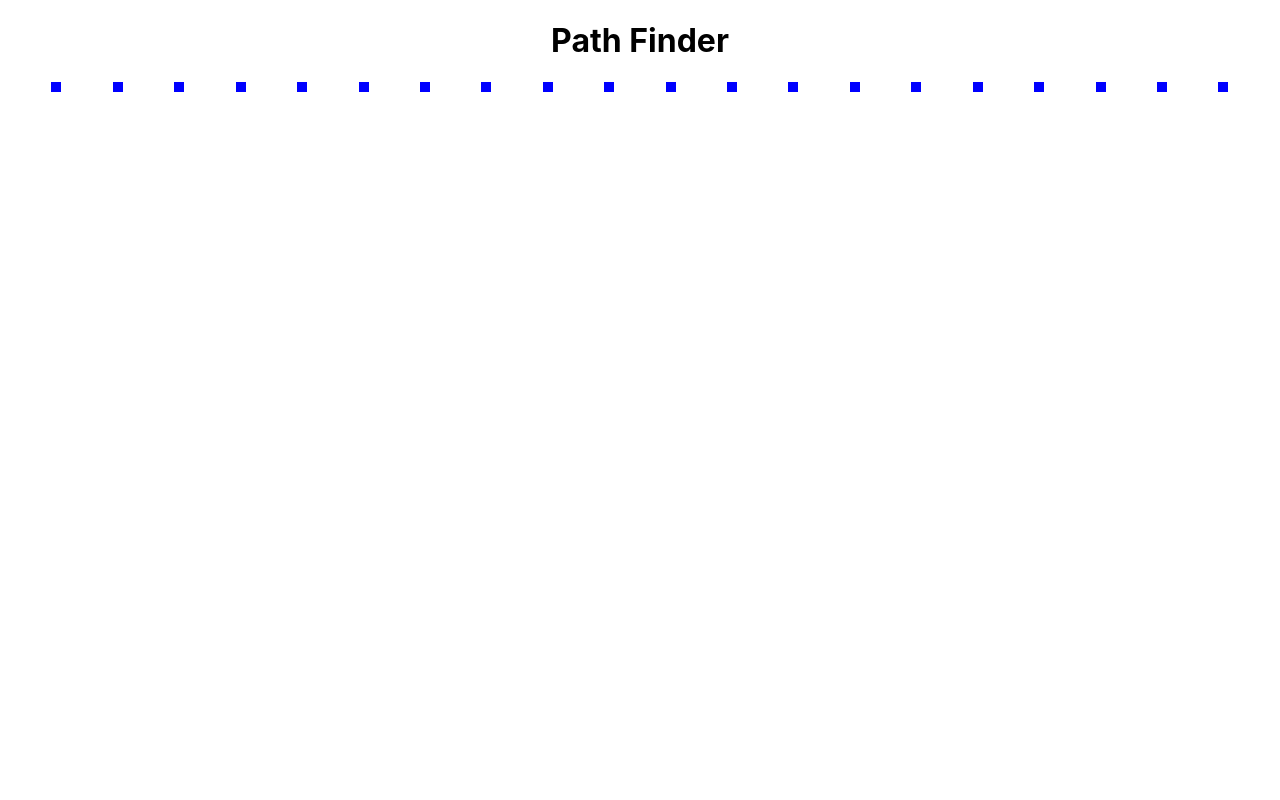
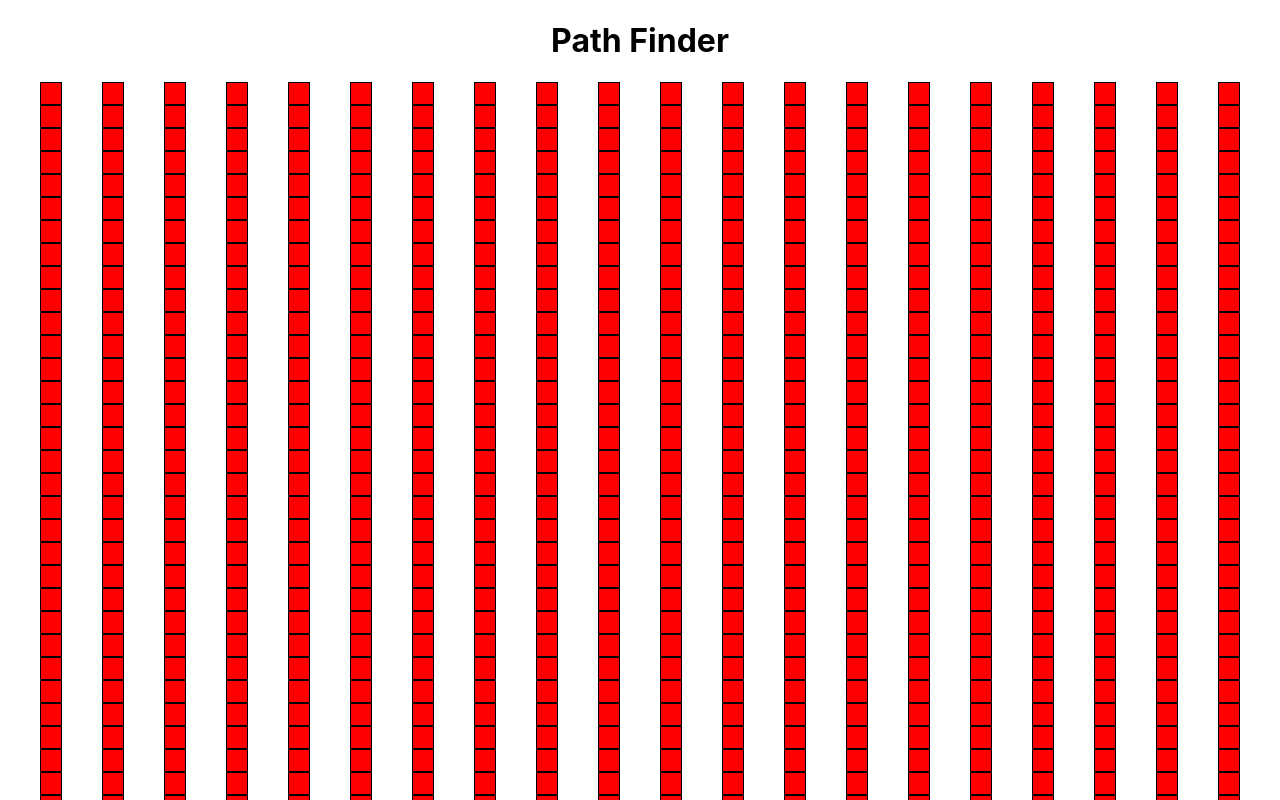
Before and after one commit to dball1126/path_finding_visualizer, a React (Create React App) app: page / in a window 1280 px wide. Shown: the top 800 px of the page. Built offline with nearby package versions, Linux system fonts and the light colour scheme.

Commit message:
grid renders successfully

```diff
--- a/src/App.css
+++ b/src/App.css
@@ -28,7 +28,15 @@
 }
 
 .nodes {
-  background-color: blue;
-  width: 10px;
-  height: 10px;
+  /* background-color: blue; */
+  /* width: 10px;
+  height: 10px; */
 }
+
+.actual-node{
+  width:20px;
+  height:20px;
+  background-color: red;
+  padding-bottom:1px;
+  border: 1px solid black;
+}
--- a/src/App.js
+++ b/src/App.js
@@ -5,7 +5,9 @@ import PathfindingVisuablizer from './PathfindingVisualizer/PathfindingVisualize
 function App() {
   return (
     <div className="App">
-      <PathfindingVisuablizer />
+      <PathfindingVisuablizer>
+
+      </PathfindingVisuablizer>
     </div>
   );
 }
--- a/src/PathfindingVisualizer/Node/Node.jsx
+++ b/src/PathfindingVisualizer/Node/Node.jsx
@@ -6,8 +6,9 @@ export default class Node extends Component {
         this.state = {}
     }
     render(){
-        return <div>
+        return (
+        <div className="actual-node">
 
-        </div>
+        </div>)
     }
 }
--- a/src/PathfindingVisualizer/PathfindingVisualizer.jsx
+++ b/src/PathfindingVisualizer/PathfindingVisualizer.jsx
@@ -17,12 +17,13 @@ export default class PathfindingVisuablizer extends Component {
            }
             nodes.push(currentRow)
         }
+
         this.setState({nodes})
     }
 
     render(){
         const {nodes} = this.state;
-        console.log(nodes)
+
         return (
             <>
                 <h1>Path Finder</h1>
@@ -32,7 +33,8 @@ export default class PathfindingVisuablizer extends Component {
                     <div className="nodes" key={idx}>
                         {row.map((node, nodeIdx) => {
 
-                        return <Node key={nodeIdx}></Node>})}
+                        return <Node key={nodeIdx}>{node}</Node>})
+                        }
                     </div>
                     )
                 })}
```
